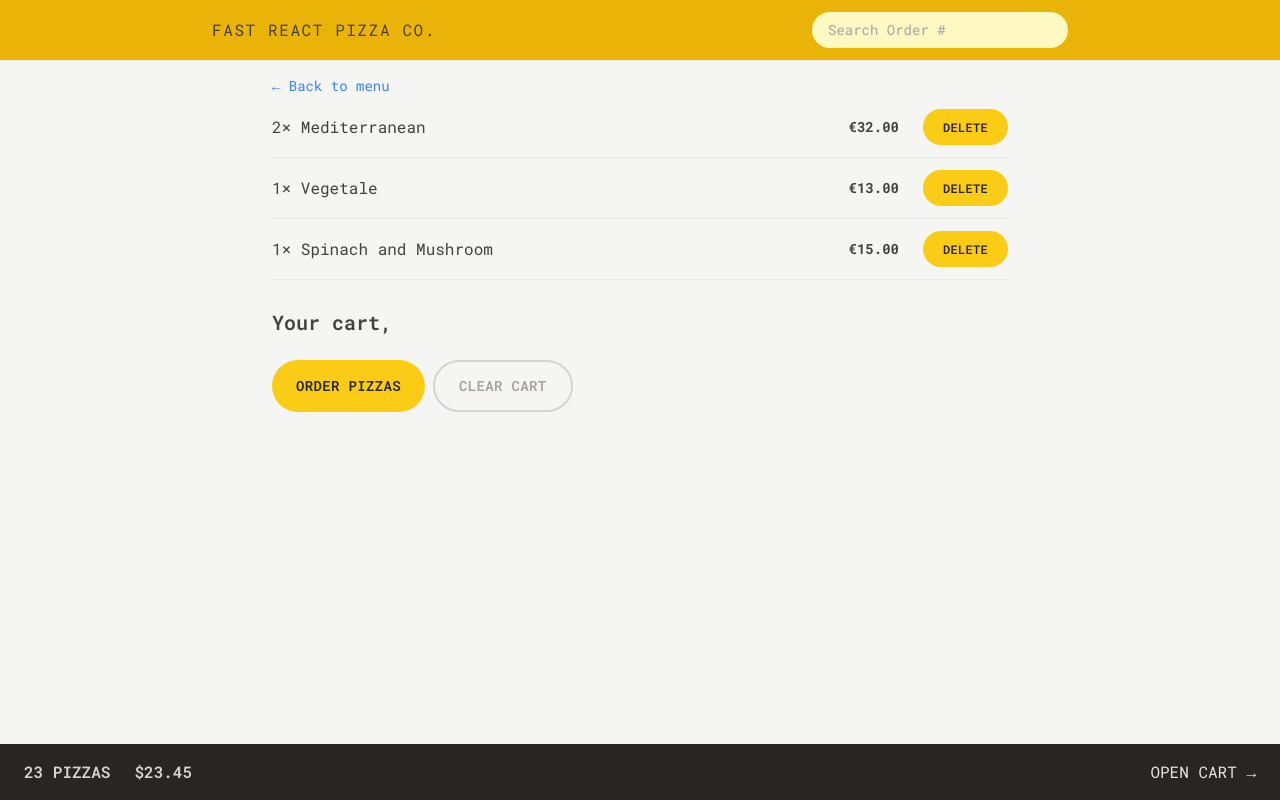
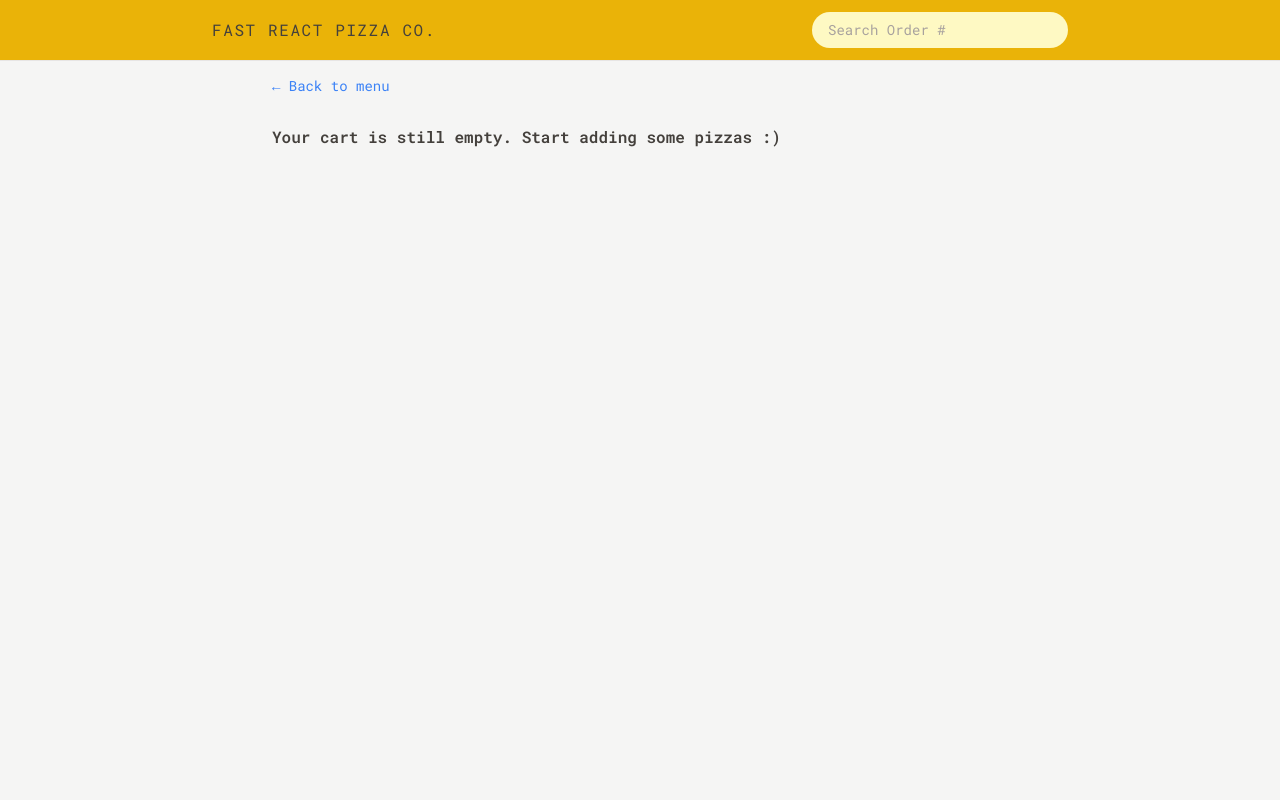
Before and after one commit to SaeedAbi/fast-pizza, a React (Vite) app: page /cart in a window 1280 px wide. Built offline with nearby package versions, Linux system fonts and the light colour scheme.

Commit message:
:zap: use cartSlice to state management with redux

```diff
--- a/src/features/cart/Cart.jsx
+++ b/src/features/cart/Cart.jsx
@@ -1,35 +1,21 @@
 import LinkButton from "../../ui/LinkButton.jsx";
 import Button from "../../ui/Button.jsx";
 import CartItem from "./CartItem.jsx";
-import {useSelector} from "react-redux";
-
-const fakeCart = [
-  {
-    pizzaId: 12,
-    name: 'Mediterranean',
-    quantity: 2,
-    unitPrice: 16,
-    totalPrice: 32,
-  },
-  {
-    pizzaId: 6,
-    name: 'Vegetale',
-    quantity: 1,
-    unitPrice: 13,
-    totalPrice: 13,
-  },
-  {
-    pizzaId: 11,
-    name: 'Spinach and Mushroom',
-    quantity: 1,
-    unitPrice: 15,
-    totalPrice: 15,
-  },
-];
+import {useDispatch, useSelector} from "react-redux";
+import {clearCart, getCart} from "./cartSlice.js";
+import {getUser} from "../users/userSlice.js";
+import EmptyCart from "./EmptyCart.jsx";
 
 function Cart() {
-  const username=useSelector(state=>state.user.username)
-  const cart = fakeCart;
+  const username=useSelector(getUser)
+  const cart = useSelector(getCart)
+  const dispatch=useDispatch()
+
+  function handleDeleteCart(){
+dispatch(clearCart())
+  }
+
+  if (!cart.length) return <EmptyCart/>
 
   return (
     <div className='px-4 py-3 '>
@@ -43,7 +29,7 @@ function Cart() {
 
       <div className='mt-6 space-x-2'>
         <Button type='primary' to="/order/new">Order pizzas</Button>
-        <Button type='secondary'>Clear Cart</Button>
+        <Button onClick={handleDeleteCart} type='secondary'>Clear Cart</Button>
       </div>
     </div>
   );
--- a/src/features/cart/CartItem.jsx
+++ b/src/features/cart/CartItem.jsx
@@ -1,8 +1,15 @@
 import {formatCurrency} from "../../utils/helpers.js";
-import Button from "../../ui/Button.jsx";
+import DeleteItem from "./DeleteItem.jsx";
+import UpdateItemQuantity from "./UpdateItemQuantity.jsx";
+import {useSelector} from "react-redux";
+import {getCurrentQuantityById} from "./cartSlice.js";
 
 function CartItem({ item }) {
   const { pizzaId, name, quantity, totalPrice } = item;
+
+  const currentQuantity=useSelector(getCurrentQuantityById(pizzaId))
+
+
 
   return (
     <li className='py-3 sm:flex sm:items-center sm:justify-between'>
@@ -11,7 +18,8 @@ function CartItem({ item }) {
       </p>
       <div className='flex justify-between items-center sm:gap-6'>
         <p className='text-sm font-bold'>{formatCurrency(totalPrice)}</p>
-          <Button type='small'>Delete</Button>
+          <UpdateItemQuantity pizzaId={pizzaId} currentQuantity={currentQuantity}/>
+          <DeleteItem pizzaId={pizzaId}/>
       </div>
     </li>
   );
--- a/src/features/cart/CartOverview.jsx
+++ b/src/features/cart/CartOverview.jsx
@@ -1,11 +1,19 @@
 import {Link} from "react-router-dom";
+import {useSelector} from "react-redux";
+import {getTotalCartItem, getTotalCartPrice} from "./cartSlice.js";
+import {formatCurrency} from "../../utils/helpers.js";
 
 function CartOverview() {
+    const totalCartQuantity=useSelector(getTotalCartItem)
+    const totalCartPrice=useSelector(getTotalCartPrice)
+
+    if (!totalCartQuantity) return null
+
   return (
     <div className='bg-stone-800 text-stone-200 uppercase px-4 py-4 sm:px-6 flex items-center justify-between'>
       <p className='text-stone-300 font-semibold space-x-4 sm:space-x-6 text-sm md:text-base'>
-        <span>23 pizzas</span>
-        <span>$23.45</span>
+        <span>{totalCartQuantity} pizzas</span>
+        <span>{formatCurrency(totalCartPrice)}</span>
       </p>
         <Link to='/cart'>Open cart &rarr;</Link>
     </div>
--- a/src/features/cart/cartSlice.js
+++ b/src/features/cart/cartSlice.js
@@ -23,6 +23,7 @@ const cartSlice=createSlice({
            const item=state.cart.find(item=>item.pizzaId === action.payload)
            item.quantity--
            item.totalPrice=item.quantity * item.unitPrice
+           if (item.quantity=== 0) cartSlice.caseReducers.deleteItem(state,action)
        },
        clearCart(state){
            state.cart=[]
@@ -33,3 +34,11 @@ const cartSlice=createSlice({
 export const {addItem,deleteItem,increaseItemQuantity,decreaseItemQuantity,clearCart}=cartSlice.actions
 
 export default cartSlice.reducer
+
+export const getCart=state=>state.cart.cart
+
+export const getTotalCartItem=(state)=>state.cart.cart.reduce((sum,item)=>sum +item.quantity ,0)
+
+export const getTotalCartPrice=(state)=>state.cart.cart.reduce((sum,item)=>sum+ item.totalPrice,0)
+
+export const getCurrentQuantityById=(id)=>(state=>state.cart.cart.find(item=>item.pizzaId===id)?. quantity ?? 0)
--- a/src/features/menu/MenuItem.jsx
+++ b/src/features/menu/MenuItem.jsx
@@ -1,8 +1,27 @@
 import {formatCurrency} from "../../utils/helpers.js";
 import Button from "../../ui/Button.jsx";
+import {useDispatch, useSelector} from "react-redux";
+import {addItem, getCurrentQuantityById} from "../cart/cartSlice.js";
+import DeleteItem from "../cart/DeleteItem.jsx";
+import UpdateItemQuantity from "../cart/UpdateItemQuantity.jsx";
 
 function MenuItem({ pizza }) {
+    const dispatch=useDispatch()
   const { id, name, unitPrice, ingredients, soldOut, imageUrl } = pizza;
+
+    const currentQuantity=useSelector(getCurrentQuantityById(id))
+    const isInCart=currentQuantity >0
+
+    function handleAddToCart(){
+const newItem={
+    pizzaId:id,
+    name,
+    quantity:1,
+    unitPrice,
+    totalPrice:unitPrice*1,
+}
+    dispatch(addItem(newItem))
+    }
 
   return (
     <li className='flex gap-4 py-2'>
@@ -12,7 +31,8 @@ function MenuItem({ pizza }) {
         <p className='text-sm italic text-stone-500 capitalize'>{ingredients.join(', ')}</p>
         <div className='mt-auto flex items-center gap-4 justify-between'>
           {!soldOut ? <p className='text-sm uppercase font-medium text-stone-500'>{formatCurrency(unitPrice)}</p> : <p>Sold out</p>}
-            <Button type='small'>Add to cart</Button>
+            {isInCart && <div className='flex items-center gap-3 sm:gap8'><UpdateItemQuantity pizzaId={id} currentQuantity={currentQuantity}/> <DeleteItem pizzaId={id}/> </div>}
+            {!soldOut && !isInCart && <Button type='small' onClick={handleAddToCart}>Add to cart</Button>}
         </div>
       </div>
     </li>
--- a/src/features/order/CreateOrder.jsx
+++ b/src/features/order/CreateOrder.jsx
@@ -2,6 +2,11 @@ import {Form, redirect, useActionData, useNavigation} from "react-router-dom";
 import {createOrder} from "../../services/apiRestaurant.js";
 import Button from "../../ui/Button.jsx";
 import {useSelector} from "react-redux";
+import {getCart, getTotalCartPrice} from "../cart/cartSlice.js";
+import EmptyCart from "../cart/EmptyCart.jsx";
+import store from "../../store.js";
+import {formatCurrency} from "../../utils/helpers.js";
+import {useState} from "react";
 
 // https://uibakery.io/regex-library/phone-number
 const isValidPhone = (str) =>
@@ -9,39 +14,20 @@ const isValidPhone = (str) =>
     str
   );
 
-const fakeCart = [
-  {
-    pizzaId: 12,
-    name: "Mediterranean",
-    quantity: 2,
-    unitPrice: 16,
-    totalPrice: 32,
-  },
-  {
-    pizzaId: 6,
-    name: "Vegetale",
-    quantity: 1,
-    unitPrice: 13,
-    totalPrice: 13,
-  },
-  {
-    pizzaId: 11,
-    name: "Spinach and Mushroom",
-    quantity: 1,
-    unitPrice: 15,
-    totalPrice: 15,
-  },
-];
 
 function CreateOrder() {
+  const [withPriority, setWithPriority] = useState(false);
   const username=useSelector(state=>state.user.username)
   const navigation=useNavigation()
   const isSubmitting=navigation.state=== 'submitting'
 
   const formErrors=useActionData()
-  // const [withPriority, setWithPriority] = useState(false);
-  const cart = fakeCart;
+  const cart = useSelector(getCart);
+  const totalCartPrice=useSelector(getTotalCartPrice)
+  const priorityPrice=withPriority ? totalCartPrice* 0.2:0
+  const totalPrice=totalCartPrice+priorityPrice
 
+  if (!cart.length) return <EmptyCart/>
   return (
     <div className='px-4 py-6 '>
       <h2 className='text-xl font-semibold mb-8'>Ready to order? Let's go!</h2>
@@ -72,15 +58,15 @@ function CreateOrder() {
             type="checkbox"
             name="priority"
             id="priority"
-            // value={withPriority}
-            // onChange={(e) => setWithPriority(e.target.checked)}
+            value={withPriority}
+            onChange={(e) => setWithPriority(e.target.checked)}
           className='h-6 w-6 accent-yellow-400 focus:outline-none focus:ring focus:ring-yellow-400 focus:ring-offset-2'/>
           <label htmlFor="priority" className='font-medium'>Want to yo give your order priority?</label>
         </div>
 
         <div>
           <input type="hidden" name='cart' value={JSON.stringify((cart))}/>
-          <Button type='primary' disabled={isSubmitting} >{isSubmitting ? 'Packing Order': "Order now"}</Button>
+          <Button type='primary' disabled={isSubmitting} >{isSubmitting ? `Packing Order  `: `Order now for ${formatCurrency(totalPrice)}`}</Button>
         </div>
       </Form>
     </div>
@@ -94,7 +80,7 @@ const formData=await  request.formData()
   const order={
   ...data,
     cart:JSON.parse((data.cart)),
-    priority:data.priority === 'on,'
+    priority:data.priority === 'true'
   }
 
   const errors={}
@@ -104,6 +90,8 @@ const formData=await  request.formData()
 
   const newOrder= await createOrder(order)
 
+  store.dispatch(clearCart())
+
   return redirect(`/order/${newOrder.id}`)
 }
 
--- a/src/ui/Button.jsx
+++ b/src/ui/Button.jsx
@@ -5,8 +5,9 @@ const Button = ({children,disabled ,to,type,onClick}) => {
 
     const styles={
         primary:base+' px-4 py-3 sm:px-6 sm:py-4',
-        small:base+' py-2 px-2 sm:px-5 sm:py-2.5 text-xs',
-        secondary:'px-4 py-2.5 sm:px-6 sm:py-3.5 disabled:cursor-not-allowed focus:outline-none focus:ring focus:ring-stone-200 focus:bg-stone-300 focus:ring-offset-2 border-2 border-stone-300 uppercase font-semibold text-sm text-stone-400 inline-block tracking-wide rounded-full hover:bg-stone-300 hover:text-stone-800 transition-colors duration-300'
+        small:base+' py-2 px-4 sm:px-5 sm:py-2.5 text-xs',
+        secondary:'px-4 py-2.5 sm:px-6 sm:py-3.5 disabled:cursor-not-allowed focus:outline-none focus:ring focus:ring-stone-200 focus:bg-stone-300 focus:ring-offset-2 border-2 border-stone-300 uppercase font-semibold text-sm text-stone-400 inline-block tracking-wide rounded-full hover:bg-stone-300 hover:text-stone-800 transition-colors duration-300',
+        round:base+' py-1 px-2.5 sm:px-3.5 sm:py-2 text-sm'
     }
     if (to) return <Link to={to} className={styles[type]}>{children}</Link>
 
```
